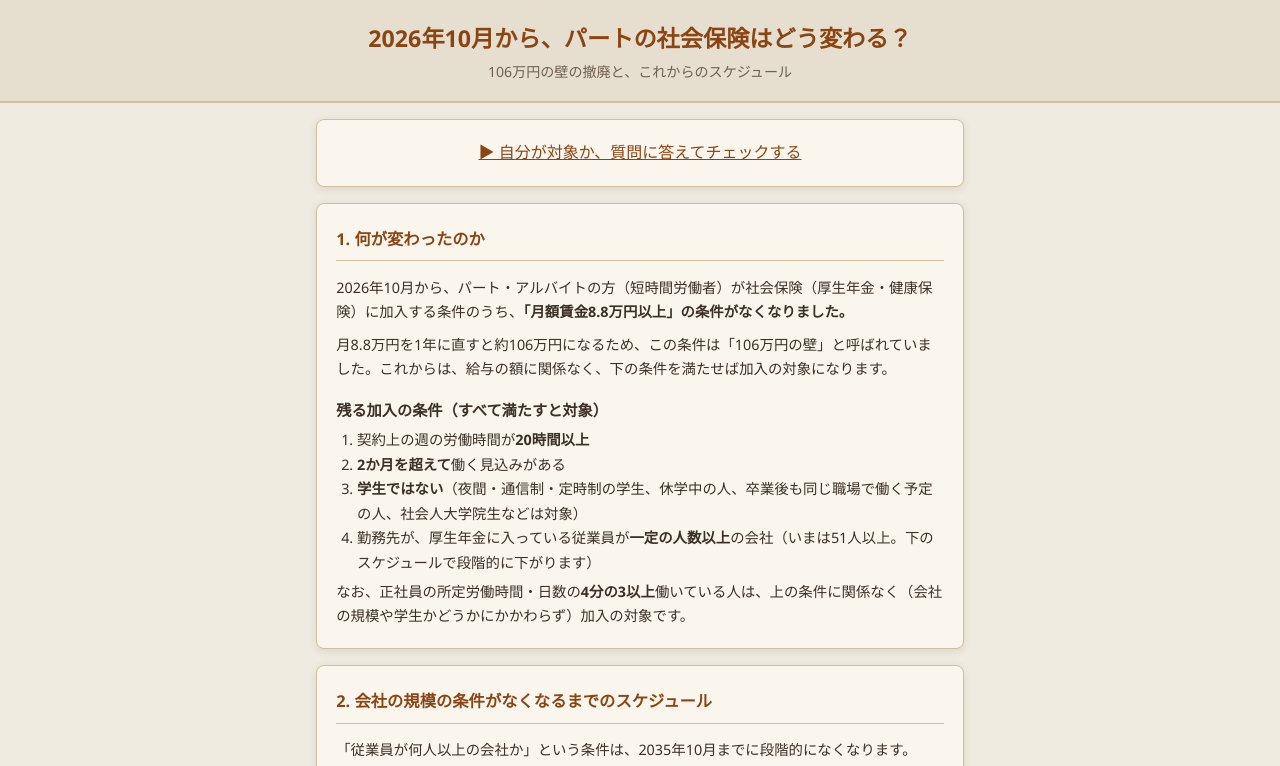
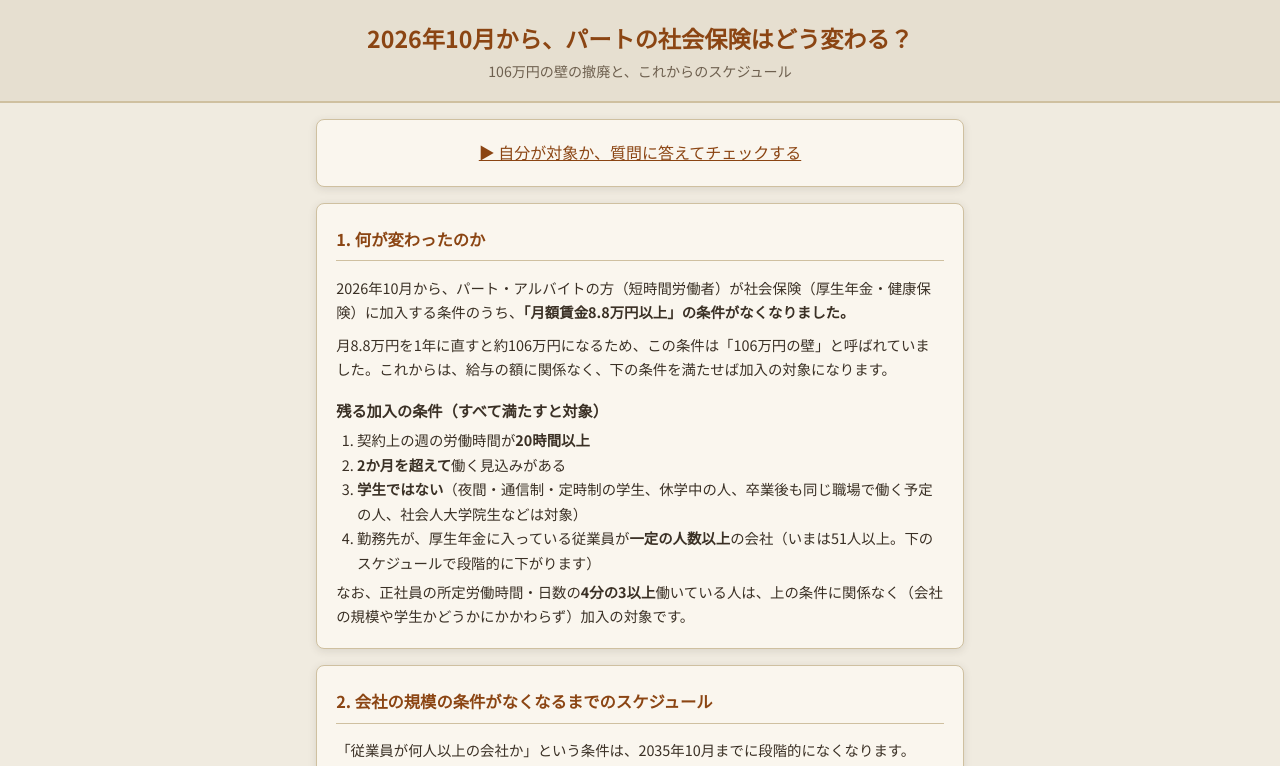
Before and after one commit to YouheiOonuki/shaho-check, a plain HTML site: page guide.html in a window 1280 px wide. Shown: the top 766 px of the page. Drawn offline with Linux system fonts and the light colour scheme.

Commit message:
フォントを Noto Sans JP（Google Fonts・400/700）に統一（共通ルール 9）
Co-Authored-By: Claude Fable 5.1 <noreply@anthropic.com>

```diff
--- a/guide.html
+++ b/guide.html
@@ -54,6 +54,10 @@
      crossorigin="anonymous"></script>
 
   <link rel="icon" href="./favicon.svg" type="image/svg+xml">
+  <!-- フォント: Noto Sans JP 400/700（共通ルール: youheioonuki.github.io の README「ツールを追加するとき」の 9） -->
+  <link rel="preconnect" href="https://fonts.googleapis.com">
+  <link rel="preconnect" href="https://fonts.gstatic.com" crossorigin>
+  <link rel="stylesheet" href="https://fonts.googleapis.com/css2?family=Noto+Sans+JP:wght@400;700&display=swap">
   <link rel="stylesheet" href="./style.css">
 </head>
 <body>
--- a/style.css
+++ b/style.css
@@ -23,7 +23,7 @@
 [hidden] { display: none !important; }
 
 body {
-  font-family: 'Segoe UI', 'Hiragino Kaku Gothic ProN', 'メイリオ', sans-serif;
+  font-family: "Noto Sans JP", "Hiragino Kaku Gothic ProN", "Hiragino Sans", Meiryo, sans-serif;
   background: var(--bg);
   color: var(--text);
   line-height: 1.7;
```
Also changed, not shown: index.html (+4 -0 lines).
